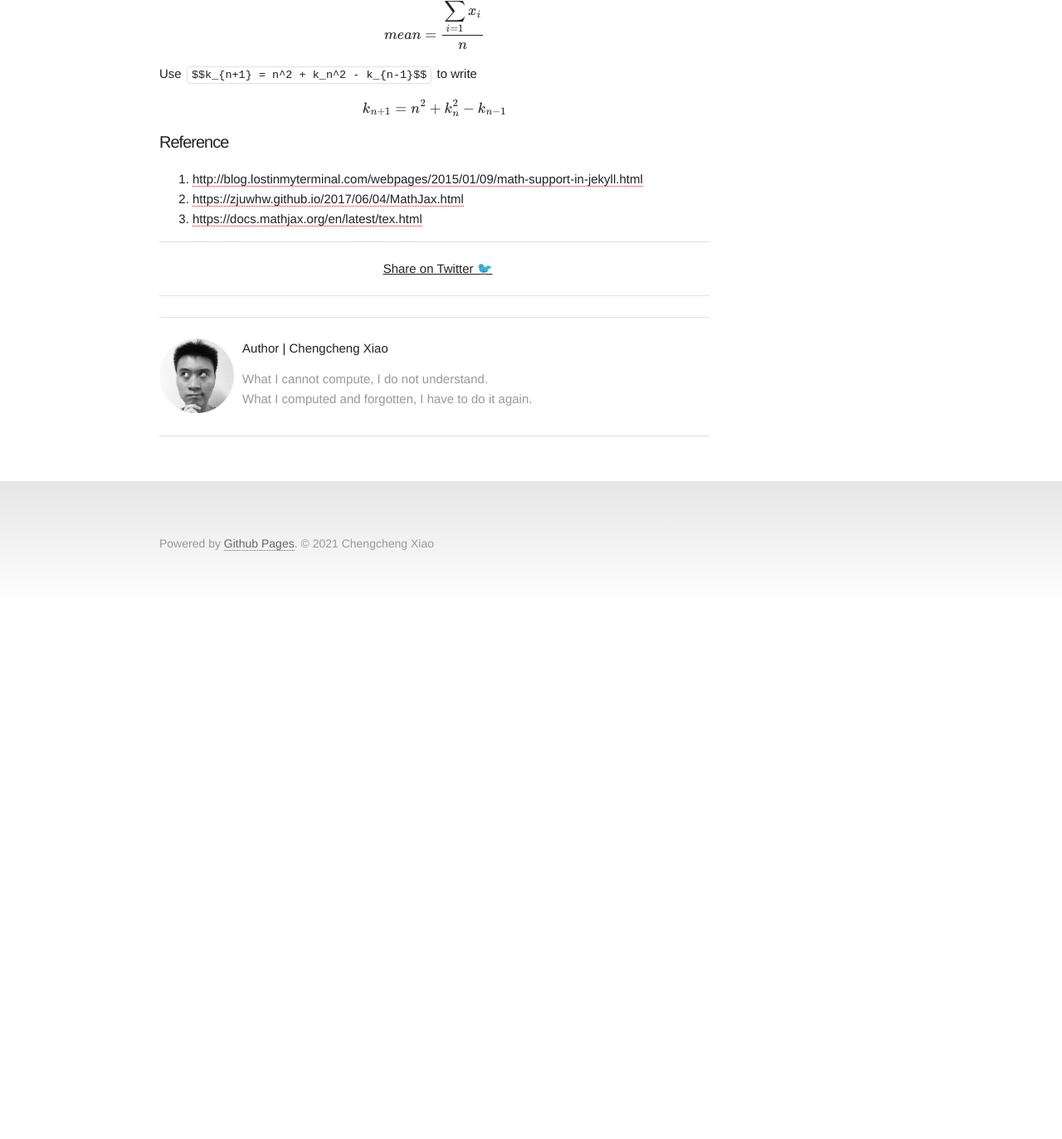
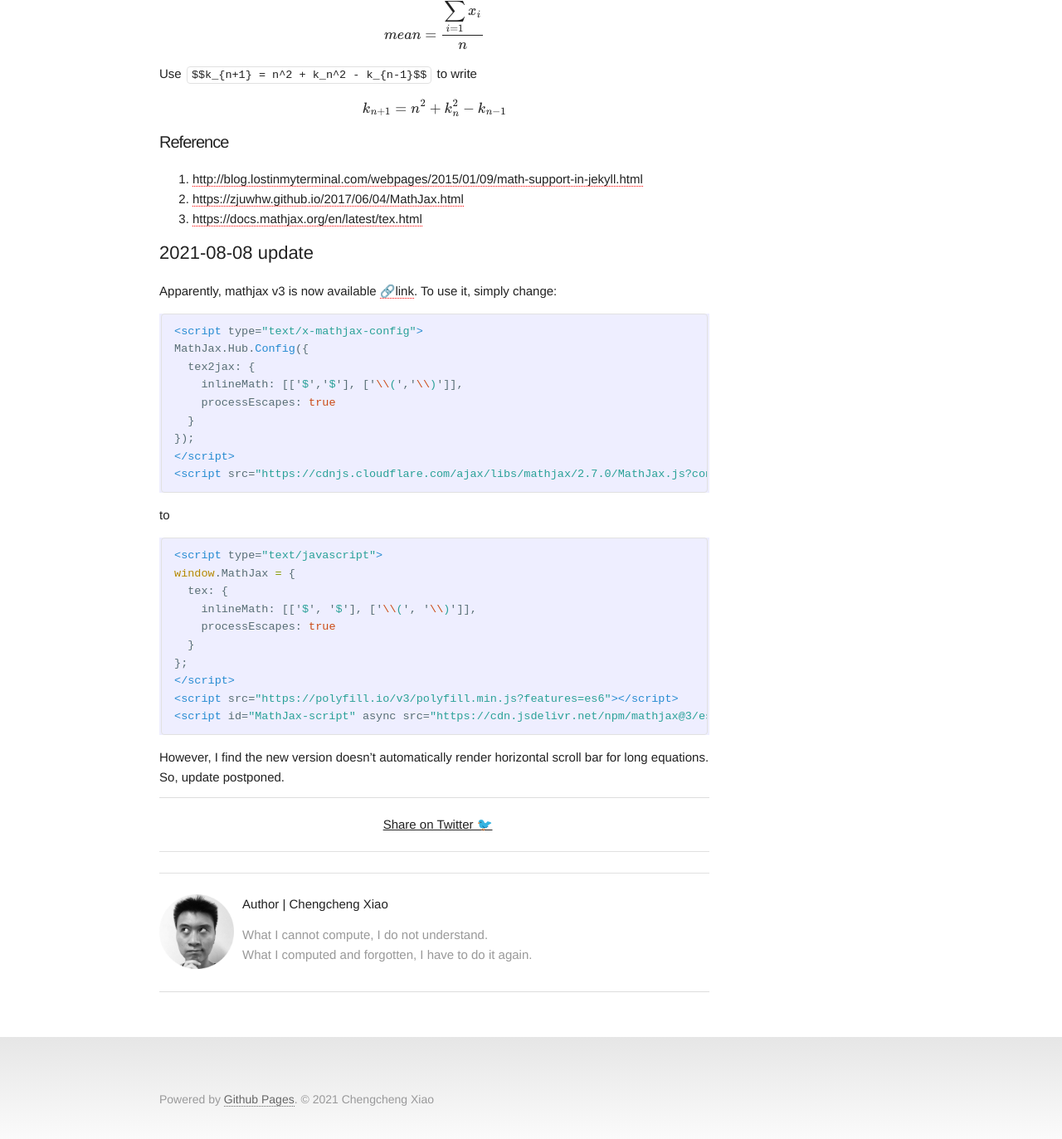
Before and after one commit to Chengcheng-Xiao/Chengcheng-Xiao.github.io, a Jekyll site: the page built from _posts/2019-07-03-write_math.md, in a window 1280 px wide and 1400 px high, scrolled down 802 px. Shown: the top 1373 px of the window at 83% size. Built offline with Jekyll 4.4.1, drawn with Linux system fonts in a browser that asks for light colours; formulas are drawn with MathJax 3; comment, search, counter and statistics services are not loaded; before the commit the page ends 1532 px from its top, so only the background shows below that.

Commit message:
new mathjax v3.

````diff
--- a/_posts/2019-07-03-write_math.md
+++ b/_posts/2019-07-03-write_math.md
@@ -53,3 +53,36 @@ $$k_{n+1} = n^2 + k_n^2 - k_{n-1}$$
 [MathJax]:https://www.mathjax.org/
 [LaTex/Mathematics]:https://en.wikibooks.org/wiki/LaTeX/Mathematics
 [rmarkdown]:http://rmarkdown.rstudio.com/authoring_basics.html
+
+## 2021-08-08 update
+
+Apparently, mathjax v3 is now available [🔗link](https://www.mathjax.org/?utm_source=cdnjs&utm_medium=cdnjs_link&utm_campaign=cdnjs_library#gettingstarted).
+To use it, simply change:
+
+```html
+<script type="text/x-mathjax-config">
+MathJax.Hub.Config({
+  tex2jax: {
+    inlineMath: [['$','$'], ['\\(','\\)']],
+    processEscapes: true
+  }
+});
+</script>
+<script src="https://cdnjs.cloudflare.com/ajax/libs/mathjax/2.7.0/MathJax.js?config=TeX-AMS-MML_HTMLorMML" type="text/javascript"></script>
+```
+
+to
+
+```html
+<script type="text/javascript">
+window.MathJax = {
+  tex: {
+    inlineMath: [['$', '$'], ['\\(', '\\)']],
+    processEscapes: true
+  }
+};
+</script>
+<script src="https://polyfill.io/v3/polyfill.min.js?features=es6"></script>
+<script id="MathJax-script" async src="https://cdn.jsdelivr.net/npm/mathjax@3/es5/tex-mml-chtml.js"></script>
+```
+However, I find the new version doesn't automatically render horizontal scroll bar for long equations. So, update postponed.
````
Also changed, not shown: _layouts/default.html (+18 -1 lines).
